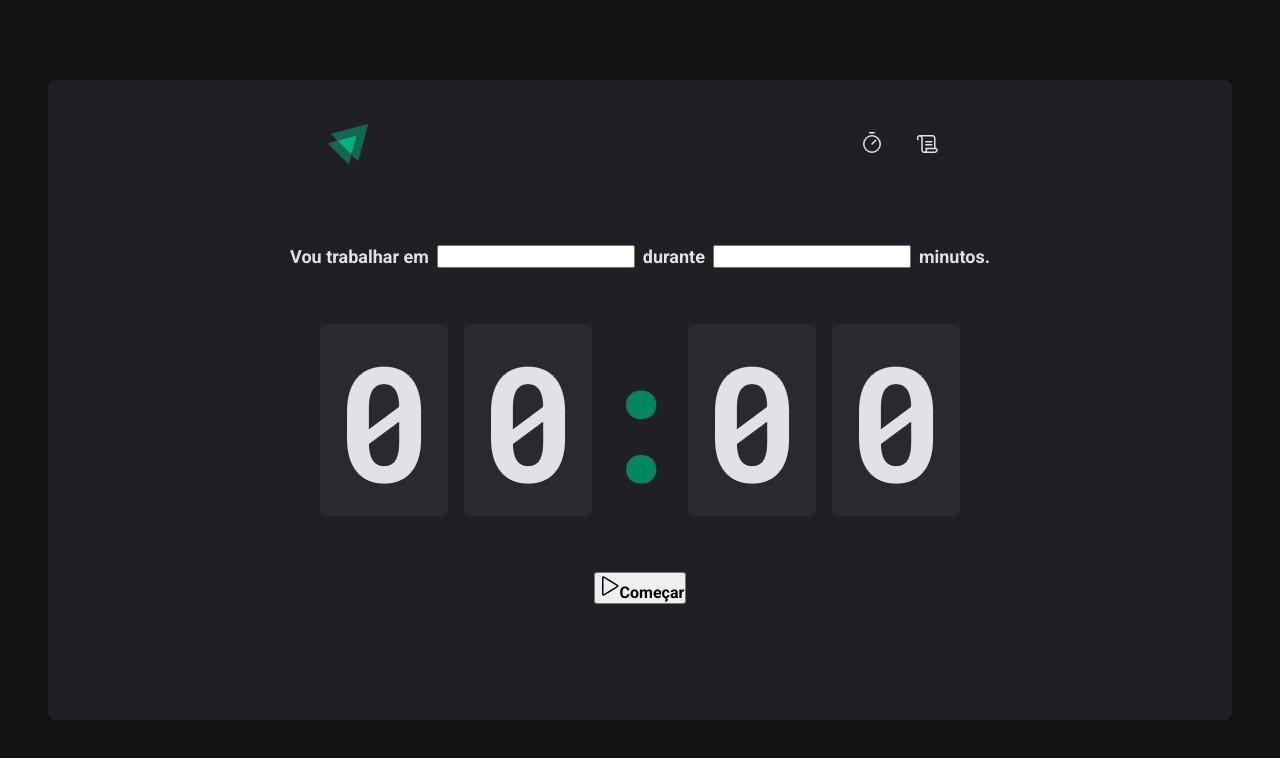
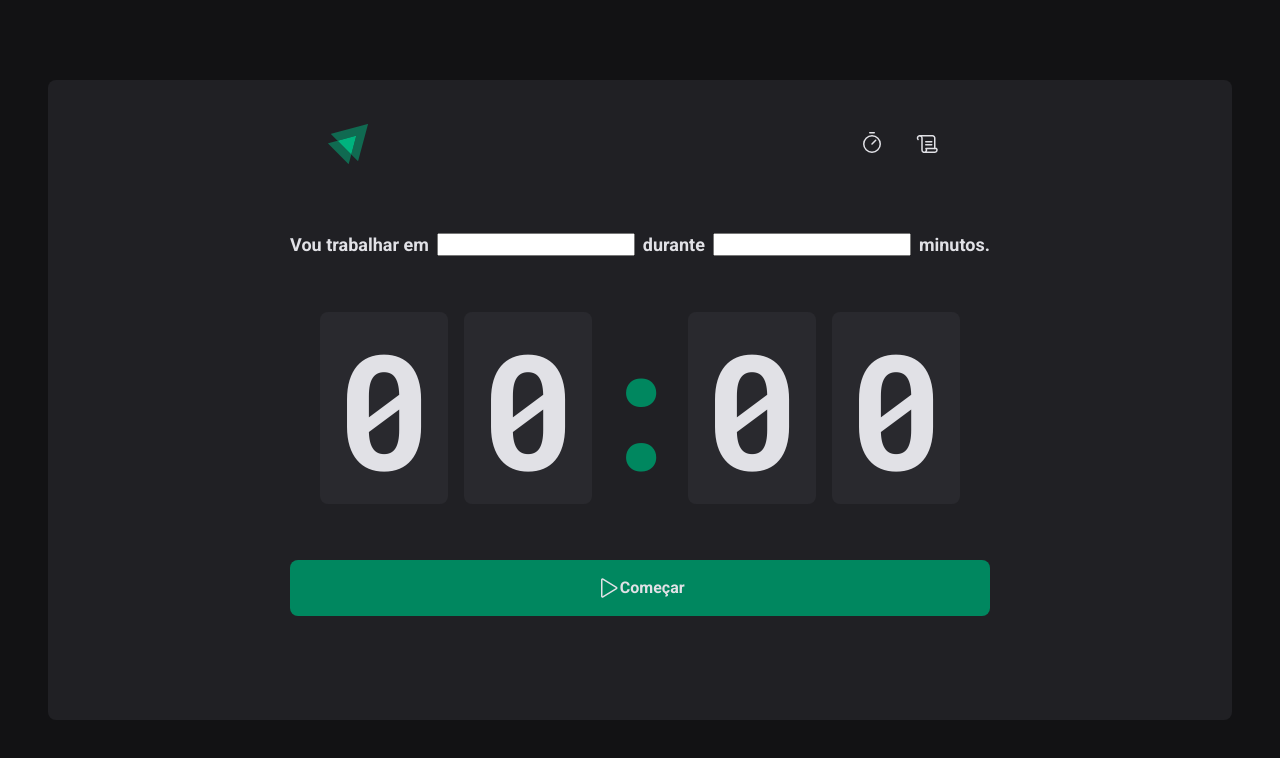
Before and after one commit to daniLdutra/timer, a React (Vite) app: page / in a window 1280 px wide. Shown: the top 758 px of the page. Built offline with nearby package versions, Linux system fonts and the light colour scheme.

Commit message:
feature: styled button

```diff
--- a/src/pages/Home/Home.tsx
+++ b/src/pages/Home/Home.tsx
@@ -4,6 +4,7 @@ import {
   FormContainer,
   HomeContainer,
   Separator,
+  StartCountdownButton,
 } from './styles';
 
 export function Home() {
@@ -28,10 +29,10 @@ export function Home() {
           <span>0</span>
         </CountdownContainer>
 
-        <button type="submit">
+        <StartCountdownButton type="submit">
           <Play size={24} />
           Começar
-        </button>
+        </StartCountdownButton>
       </form>
     </HomeContainer>
   );
--- a/src/pages/Home/styles.ts
+++ b/src/pages/Home/styles.ts
@@ -51,3 +51,26 @@ export const Separator = styled.div`
   display: flex;
   justify-content: center;
 `
+
+export const StartCountdownButton = styled.button`
+  width: 100%;
+  border: 0;
+  padding: 1rem;
+  border-radius: 8px;
+
+  display: flex;
+  align-items: center;
+  justify-content: center;
+
+  gap: 0.5px;
+  font-weight: bold;
+
+  cursor: pointer;
+
+  background: ${(props) => props.theme['green-500']};
+  color: ${(props) => props.theme['gray-100']};
+
+  &:hover {
+    background: ${(props) => props.theme['green-700']};
+  }
+`
```
